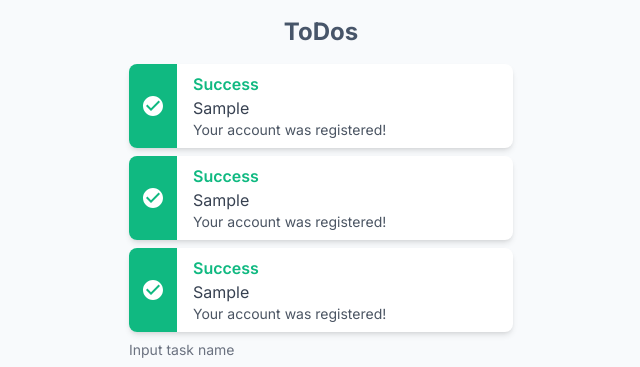
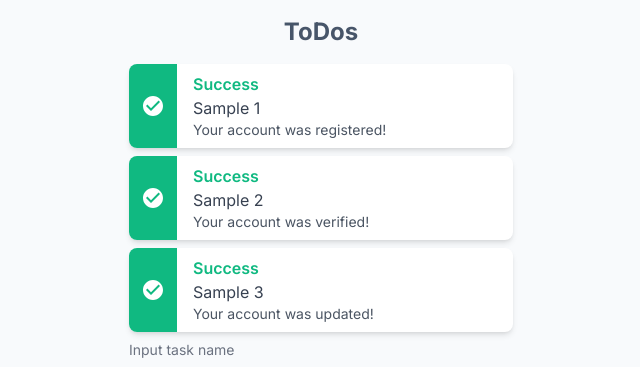
Before and after one commit to micci184/ToDos, a Next.js app: page / in a window 1280 px wide. Shown: the top 367 px of the page, without its empty margins (319-959 px from the left). Built offline with nearby package versions, Linux system fonts and the light colour scheme.

Commit message:
add item list

```diff
--- a/src/app/(main)/page.tsx
+++ b/src/app/(main)/page.tsx
@@ -1,10 +1,12 @@
 import TodoForm from "@/components/Todo/TodoForm";
-import TodoItem from "@/components/Todo/TodoItem";
+// import TodoItem from "@/components/Todo/TodoItem";
+import TodoItemList from "@/components/Todo/TodoItemList";
 
-const todoItem = {
-  title: "Sample",
-  content: "Your account was registered!",
-};
+const todoItems = [
+  { title: "Sample 1", content: "Your account was registered!" },
+  { title: "Sample 2", content: "Your account was verified!" },
+  { title: "Sample 3", content: "Your account was updated!" },
+];
 
 export default function Home() {
   return (
@@ -12,15 +14,7 @@ export default function Home() {
       <h1 className="text-center text-2xl text-slate-600 font-bold mb-4 pt-4">
         ToDos
       </h1>
-      <div className="mt-2">
-        <TodoItem title={todoItem.title} content={todoItem.content} />
-      </div>
-      <div className="mt-2">
-        <TodoItem title={todoItem.title} content={todoItem.content} />
-      </div>
-      <div className="mt-2">
-        <TodoItem title={todoItem.title} content={todoItem.content} />
-      </div>
+      <TodoItemList data={todoItems} />
       <div className="mt-2">
         <TodoForm />
       </div>
--- a/src/components/Todo/TodoItem.tsx
+++ b/src/components/Todo/TodoItem.tsx
@@ -1,4 +1,4 @@
-type TodoItemProps = {
+export type TodoItemProps = {
   title: string;
   content: string;
 };
--- a/src/components/Todo/TodoItemList.tsx
+++ b/src/components/Todo/TodoItemList.tsx
@@ -0,0 +1,19 @@
+import TodoItem, { TodoItemProps } from "./TodoItem";
+
+type ToDoITemListProps = {
+  data: Array<TodoItemProps>;
+};
+
+const TodoItemList: React.FC<ToDoITemListProps> = ({ data }) => {
+	return (
+		<div>
+			{data.map((todoItem, index) => (
+				<div key={index} className="mt-2">
+					<TodoItem title={todoItem.title} content={todoItem.content}/>
+				</div>
+			))}
+		</div>
+	);
+};
+
+export default TodoItemList;
```
